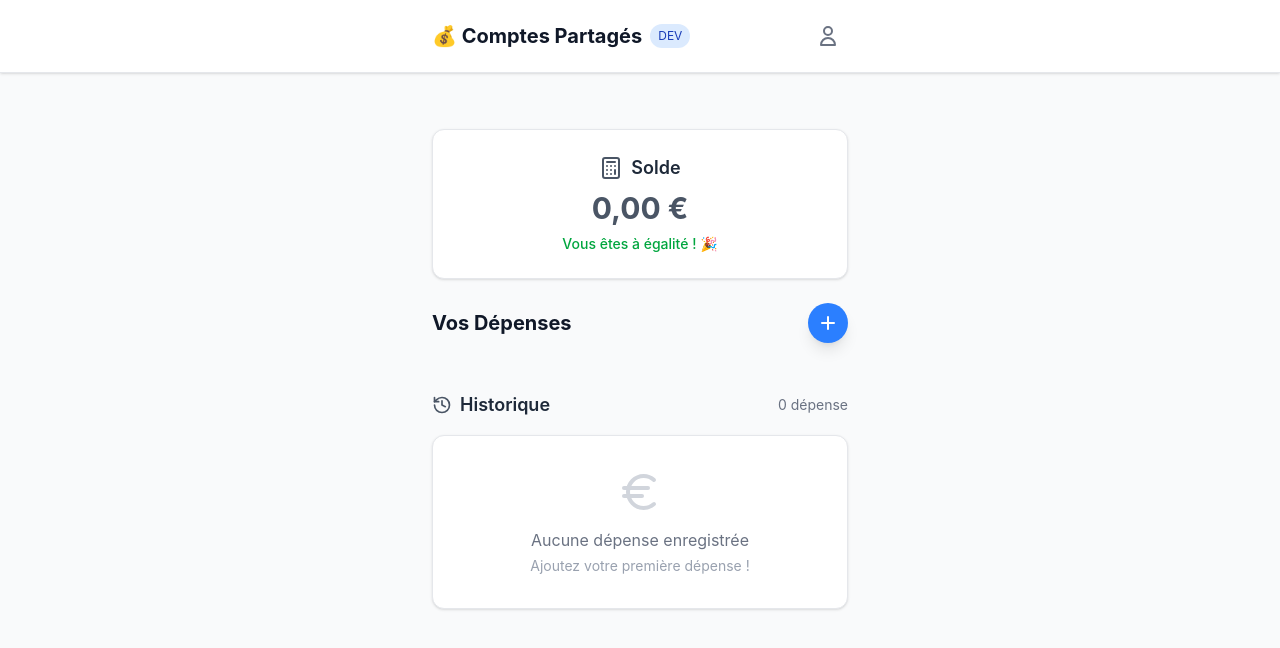
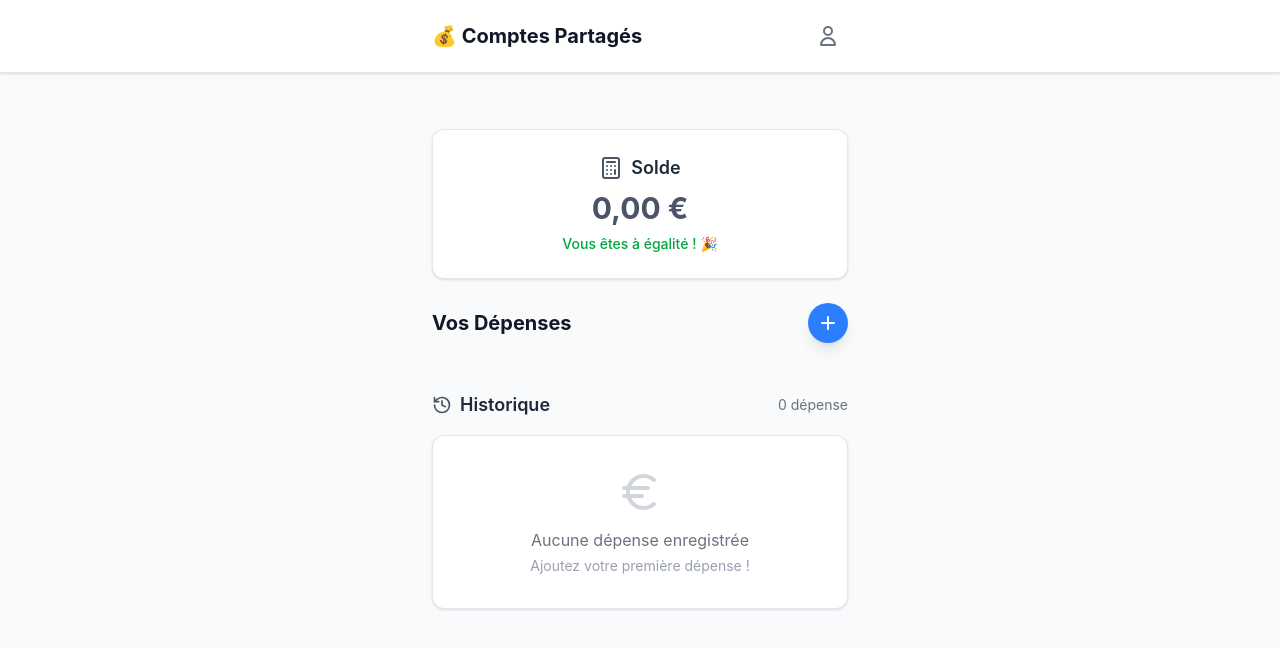
Before and after one commit to varatis/echeancier, a Vue app: page / in a window 1280 px wide. Shown: the top 648 px of the page. Built offline with nearby package versions, Linux system fonts and the light colour scheme; the HTML template or start-up script is replaced by a standard one.

Commit message:
feat: suppr span des env dans le header

```diff
--- a/src/components/GestionnaireDepenses.vue
+++ b/src/components/GestionnaireDepenses.vue
@@ -18,18 +18,6 @@
           <div class="flex items-center gap-2">
             <h1 class="text-xl font-bold text-gray-900">💰 Comptes Partagés</h1>
             <!-- Indicateur d'environnement -->
-            <span
-              v-if="isLocalMode()"
-              class="px-2 py-1 text-xs bg-green-100 text-green-800 rounded-full"
-            >
-              LOCAL
-            </span>
-            <span
-              v-else-if="API_CONFIG.APP_ENV === 'development'"
-              class="px-2 py-1 text-xs bg-blue-100 text-blue-800 rounded-full"
-            >
-              DEV
-            </span>
           </div>
 
           <div v-if="utilisateurConnecte" class="flex items-center gap-2">
```
